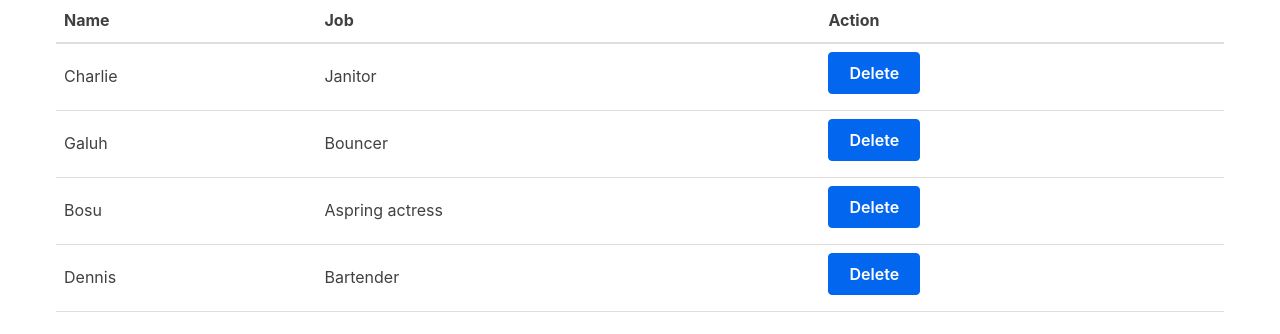
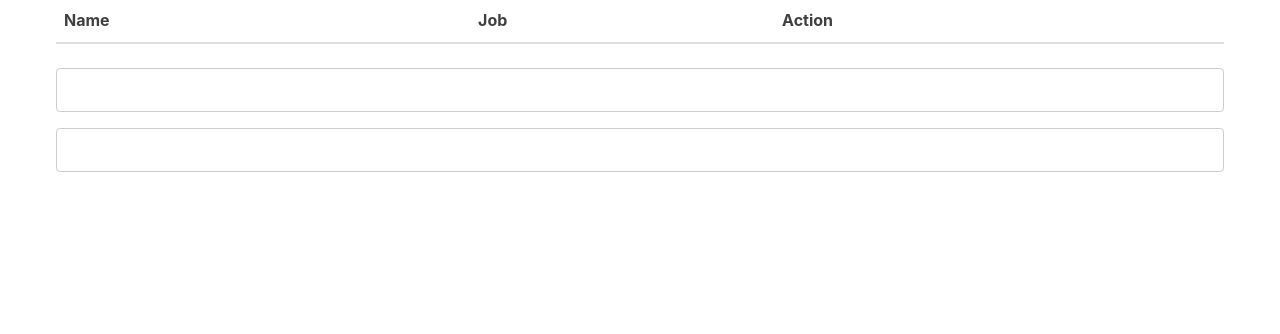
Before and after one commit to ihsanalfrb/react-tutorial, a React (Create React App) app: page / in a window 1280 px wide. Shown: the top 334 px of the page. Built offline with nearby package versions, Linux system fonts and the light colour scheme.

Commit message:
- removed hardcoded state - implemented Form component

```diff
--- a/src/App.js
+++ b/src/App.js
@@ -1,27 +1,11 @@
 import React, { Component } from 'react';
 import Table from './Table.js';
+import Form from './Form.js';
 //import logo from './logo.svg';
 
 class App extends Component {
 	state = {
-		characters: [
-			{
-                'name': 'Charlie',
-                'job': 'Janitor'
-            },
-            {
-                'name': 'Galuh',
-                'job': 'Bouncer'
-            },
-            {
-                'name': 'Bosu',
-                'job': 'Aspring actress'
-            },
-            {
-                'name': 'Dennis',
-                'job': 'Bartender'
-            }
-		]
+		characters: []
 	};
 
 	removeCharacter = index => {
@@ -43,6 +27,7 @@ class App extends Component {
 					characterData={characters}
 					removeCharacter={this.removeCharacter}
 				/>
+				<Form />
 			</div>
 		);
 	}
--- /dev/null
+++ b/src/Form.js
@@ -0,0 +1,37 @@
+import React, { Component } from 'react';
+
+class Form extends Component {
+    constructor(props) {
+        super(props);
+
+        this.initialState = {
+            name: '',
+            job: '',
+        };
+
+        this.state = this.initialState;
+    }
+
+    handleChange = event => {
+        const { name, value } = event.target;
+
+        this.setState({
+            [name]: value
+        })
+    }
+
+    render() {
+        const { name, job } = this.state;
+
+        return (
+            <form action="">
+                <label htmlFor="name"></label>
+                <input type="text" name="name" value={name} onChange={this.handleChange}/>
+                <label htmlFor="job"></label>
+                <input type="text" name="job" value={job} onChange={this.handleChange}/>
+            </form>
+        )
+    }
+}
+
+export default Form;
```
